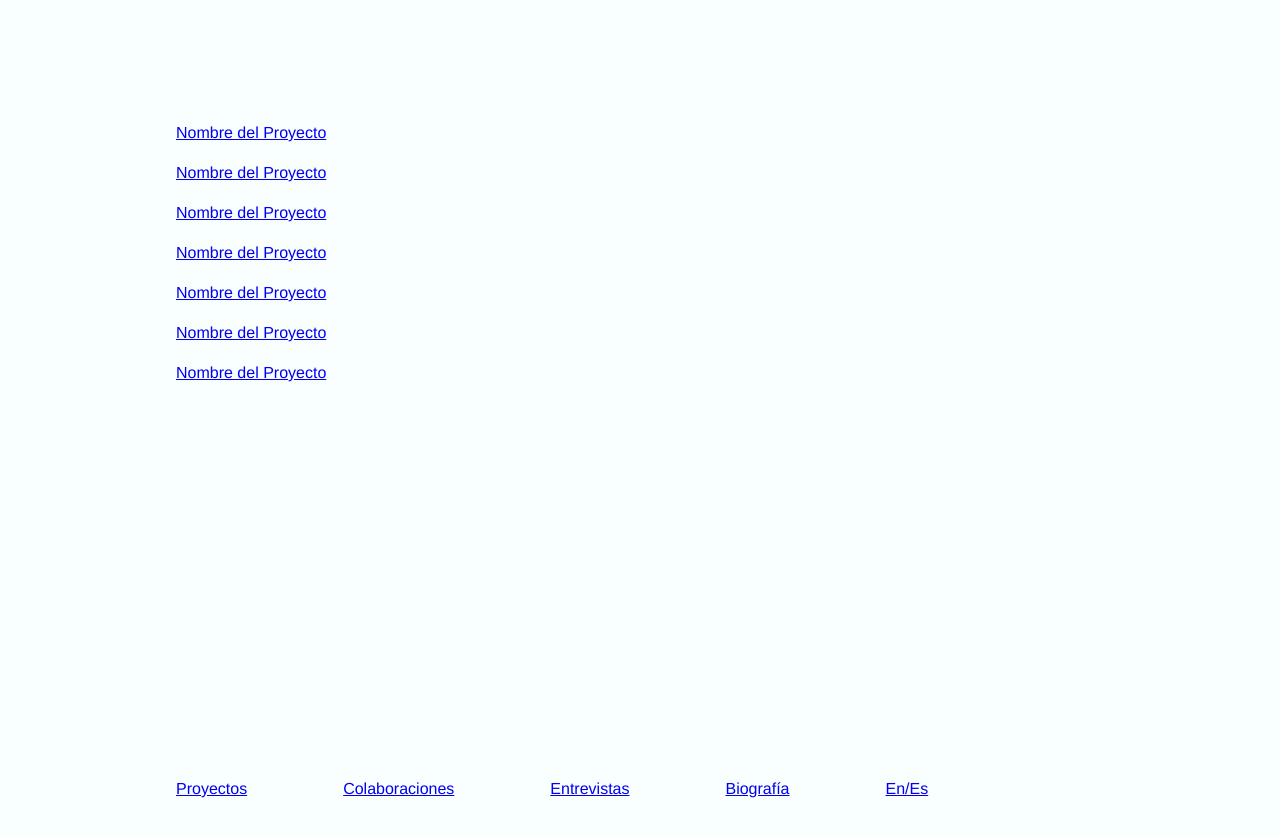
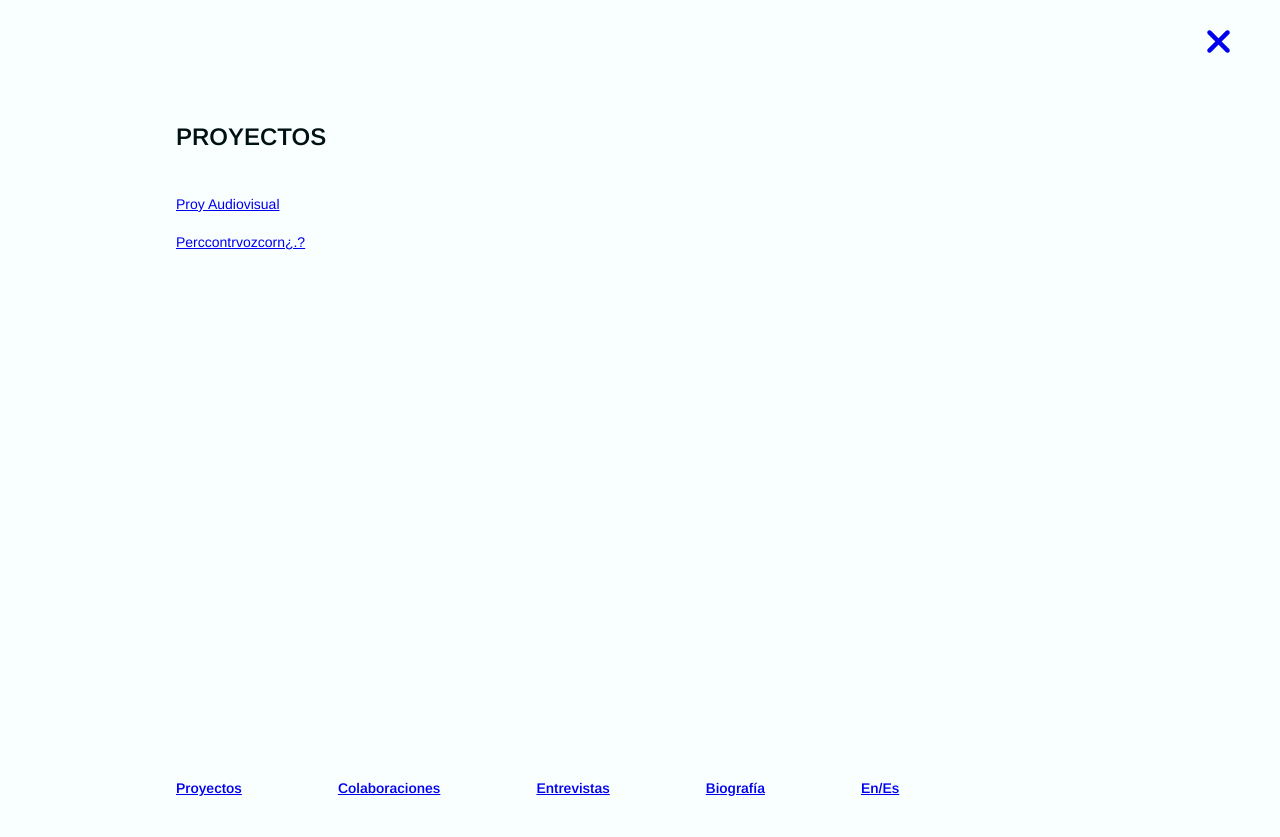
Before and after one commit to lifrancucci/barbara-togander, a Jekyll site: the page built from projects/index.html, in a window 1280 px wide. Shown: the top 837 px of the page. Built offline with Jekyll 4.4.1, drawn with Linux system fonts in a browser that asks for light colours; nearby versions of some CDN libraries; library files that are not in the unit come from our copies.

Commit message:
New commit without large files

```diff
--- /dev/null
+++ b/_includes/go-back.html
@@ -0,0 +1,3 @@
+<div id="close" class="close">
+  <a href="/"><i class="fa-solid fa-xmark"></i></a>
+</div>
--- a/_includes/head.html
+++ b/_includes/head.html
@@ -9,6 +9,9 @@
   <link rel="preconnect" href="https://fonts.gstatic.com" crossorigin>
   <link href="https://fonts.googleapis.com/css2?family=Arimo:ital,wght@0,400;0,500;0,600;1,400;1,500;1,600&family=Nothing+You+Could+Do&display=swap" rel="stylesheet">
 
+  <!-- FONTAWESOME -->
+  <script src="https://kit.fontawesome.com/3119857d19.js" crossorigin="anonymous"></script>
+
   <!-- STYLES -->
   <link rel="stylesheet" href="/css/reset.css">
   <link rel="stylesheet" href="/css/main.css">
--- a/_includes/nav-menu.html
+++ b/_includes/nav-menu.html
@@ -1,9 +1,9 @@
 <nav class="main-nav">
   <ul>
-    <li class="nav-item"><a href="/">Proyectos</a></li>
-    <li class="nav-item"><a href="#">Colaboraciones</a></li>
-    <li class="nav-item"><a href="#">Entrevistas</a></li>
-    <li class="nav-item"><a href="#">Biografía</a></li>
+    <li class="nav-item"><a href="/projects/">Proyectos</a></li>
+    <li class="nav-item"><a href="/collabs/">Colaboraciones</a></li>
+    <li class="nav-item"><a href="/interviews/">Entrevistas</a></li>
+    <li class="nav-item"><a href="/bio/">Biografía</a></li>
     <li class="nav-item"><a href="#">En/Es</a></li>
   </ul>
 </nav>
--- a/css/main.css
+++ b/css/main.css
@@ -11,14 +11,11 @@
   --font-accent: 'Nothing You Could Do', cursive;
 
   /* Sizes */
-  --size-h1: 100px;
-  --size-h2: 42px;
-  --size-subtitle: 32px;
-  --size-p: 16px;
-  --size-small: 14px;
-
-  /* Margins */
-  --margin-page: 120px;
+  --size-main: 36px;
+  --size-title: 24px;
+  --size-subtitle: 20px;
+  --size-body: 14px;
+  --size-nav: 18px;
 }
 
 /* GENERAL STYLES */
@@ -35,6 +32,11 @@ body {
   background-color: var(--clr-light);
   color: var(--clr-dark);
   font-family: var(--font-main);
+  font-size: var(--size-body);
+  font-weight: 400;
+}
+p {
+  line-height: 1.5;
 }
 a {
   transition: all 0.2s ease-in-out;
@@ -44,7 +46,6 @@ a:hover {
   transition: all 0.2s ease-in-out;
 }
 .main-navigation {
-  /* border: 1px solid lightgray; */
   width: 80%;
   height: 10%;
 }
@@ -53,11 +54,53 @@ a:hover {
 }
 .main-nav .nav-item {
   margin: 1rem 3rem;
+  font-weight: bold;
 }
+.items-list li {
+  margin-bottom: 1.5rem;
+}
+.uppercase {
+  text-transform: uppercase;
+}
+.title {
+  font-weight: bold;
+}
+.title--main {
+  font-size: var(--size-main);
+}
+.title--section {
+  font-size: var(--size-title);
+  margin-bottom: 3rem;
+}
+.title--category {
+  position: absolute;
+  top: 1.5rem;
+  left: 3rem;
+  font-weight: bold;
+  /* opacity: .5; */
+  color: var(--clr-main);
+}
+.subtitle--section {
+  font-size: var(--size-subtitle);
+}
+.close {
+  width: fit-content;
+  position: fixed;
+  top: 1.5rem;
+  right: 3rem;
+  /* opacity: .5; */
+  color: var(--clr-main);
+}
+.close i {
+  font-size: var(--size-main);
+}
+.tec-info {
+  color: var(--clr-main);
+}
+/* LAYOUTS */
 .container {
-  /* border: 1px solid lightgray; */
   display: flex;
-  flex-direction: column;
+  position: relative;
   width: 80%;
   height: 80%;
 }
@@ -65,16 +108,48 @@ a:hover {
   align-items: center;
   justify-content: center;
 }
-.container--lists {
+.container--lists,
+.container--project {
   padding-top: 5rem;
   padding-left: 3rem;
   align-items: flex-start;
+  overflow-y: scroll;
+  /* Hide scrollbar */
+  -ms-overflow-style: none;  /* IE and Edge */
+  scrollbar-width: none;  /* Firefox */
 }
-.items-list li {
+/* Hide scrollbar for Chrome, Safari and Opera */
+.container--lists::-webkit-scrollbar,
+.container--project::-webkit-scrollbar {
+  display: none;
+}
+.project__section {
+  min-height: 100%;
+}
+.container--project > .section--text {
+  /* border: 1px solid red; */
+  width: 55%;
+  padding-right: 1.5rem;
+}
+.container--project > .section--image {
+  /* border: 1px solid green; */
+  display: flex;
+  flex-direction: column;
+  align-items: flex-start;
+  justify-content: end;
+  width: 45%;
+}
+.individual__section {
+  margin-bottom: 3rem;
+}
+.section--image > img,
+.section--image > video {
+  width: 100%;
+  height: 100%;
+  padding-left: 1.5rem;
   margin-bottom: 1.5rem;
 }
-/* HOME */
-.main-title {
-  font-size: 2rem;
-  text-transform: uppercase;
+.record-cover {
+  width: 100%;
+  padding-left: 1.5rem;
 }
--- a/index.html
+++ b/index.html
@@ -3,5 +3,5 @@ layout: default
 ---
 
 <section class="home">
-  <h1 class="main-title">Barbara Togander</h1>
+  <h1 class="title title--main uppercase">Barbara Togander</h1>
 </section>
--- a/projects/index.html
+++ b/projects/index.html
@@ -3,40 +3,20 @@ layout: lists
 ---
 
 <section class="items projects">
+
+  {% include go-back.html %}
+
+  <h1 class="title title--section uppercase">Proyectos</h1>
+
   <ul class="items-list">
     <li>
-      <a href="./p_individual/index.html">
-        Nombre del Proyecto
+      <a href="/projects/proy-audiovisual/">
+        Proy Audiovisual
       </a>
     </li>
     <li>
-      <a href="./p_individual/index.html">
-        Nombre del Proyecto
-      </a>
-    </li>
-    <li>
-      <a href="./p_individual/index.html">
-        Nombre del Proyecto
-      </a>
-    </li>
-    <li>
-      <a href="./p_individual/index.html">
-        Nombre del Proyecto
-      </a>
-    </li>
-    <li>
-      <a href="./p_individual/index.html">
-        Nombre del Proyecto
-      </a>
-    </li>
-    <li>
-      <a href="./p_individual/index.html">
-        Nombre del Proyecto
-      </a>
-    </li>
-    <li>
-      <a href="./p_individual/index.html">
-        Nombre del Proyecto
+      <a href="/projects/perccontrvozcorn/">
+        Perccontrvozcorn¿.?
       </a>
     </li>
   </ul>
```
Also changed, not shown: _layouts/project.html (added, +21 -0 lines), collabs/index.html (added, +48 -0 lines), interviews/index.html (added, +33 -0 lines), projects/p_individual/index.html (added, +16 -0 lines), projects/perccontrvozcorn/index.html (added, +16 -0 lines), projects/proy-audiovisual/index.html (added, +31 -0 lines), bio/index.html (added), img/Perccontrvozcorn.png (added), img/proy-audiovisual/003.jpg (added), 3 other files.
